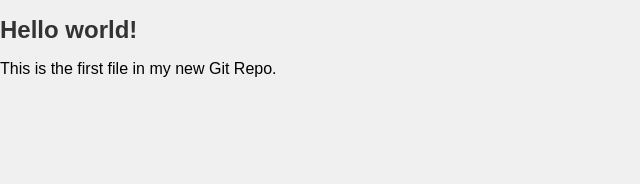
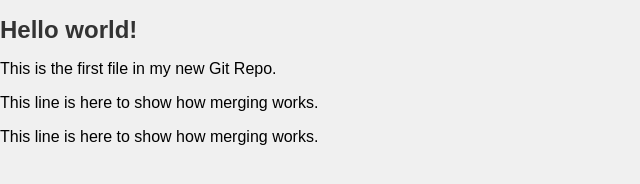
Before and after one commit to MattHeaven/hello-world, a plain HTML site: page index.html in a window 1280 px wide. Shown: the whole page, without its empty margins (0-640 px from the left). Drawn offline with Linux system fonts and the light colour scheme.

Commit message:
Updated index.html with emergency fixx

```diff
--- a/index.html
+++ b/index.html
@@ -8,6 +8,8 @@
 
     <h1>Hello world!</h1>
     <p>This is the first file in my new Git Repo.</p>
+    <p>This line is here to show how merging works.</p>
+    <p>This line is here to show how merging works.</p>
 
 </body>
 </html>
```
